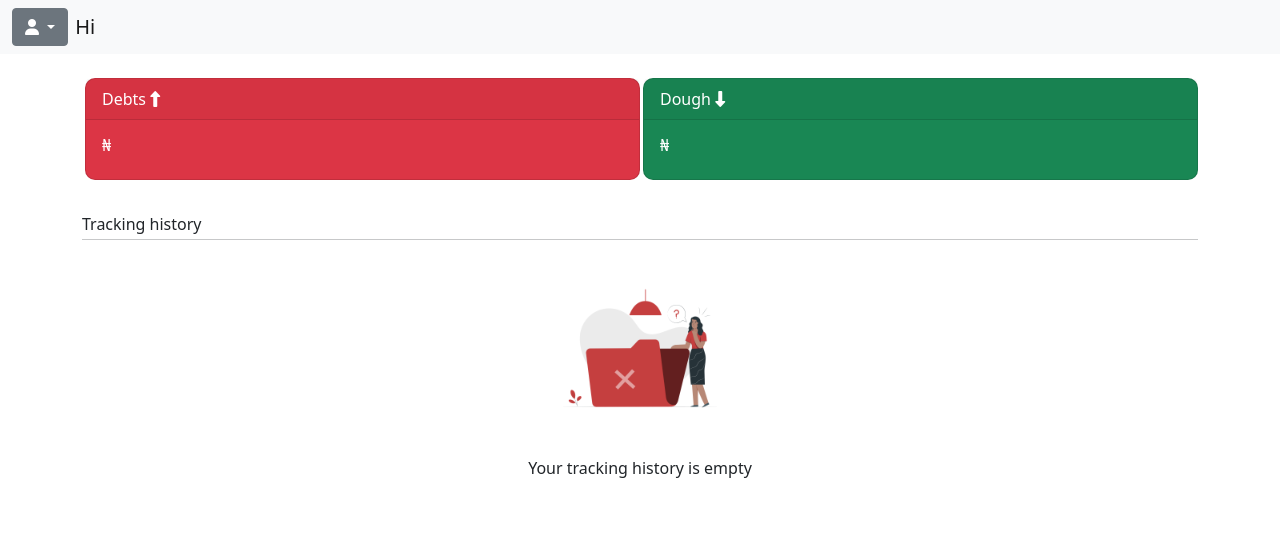
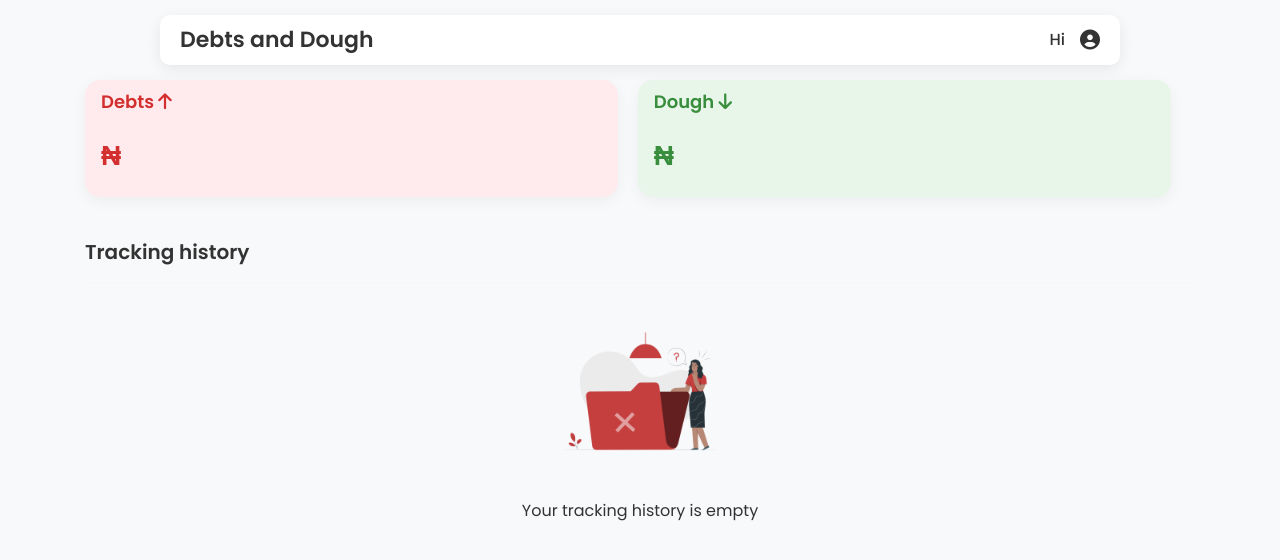
Before and after one commit to Omachonu-prosper/debts-and-dough, a Flask app: template templates/index.html in a window 1280 px wide. Shown: the top 560 px of the page. Run offline with Flask 3, Linux system fonts and the light colour scheme; the template is opened without the code that fills it, so the values that code supplies are empty; some libraries are stand-ins or nearby versions.

Commit message:
Modernize UI

```diff
--- a/static/css/styles.css
+++ b/static/css/styles.css
@@ -1,58 +1,207 @@
-.mr3 {
-    margin-right: 3px;
+/* General styles */
+body {
+    font-family: 'Poppins', sans-serif;
+    background-color: #f8f9fa;
+    color: #333;
 }
 
-.ml3 {
-    margin-left: 3px;
+.container {
+    padding: 0 15px;
 }
 
-.br10 {
-    border-radius: 10px;
+/* Cards */
+.card-section {
+    display: flex;
+    gap: 20px;
+    margin-top: 30px;
 }
 
-.pl-7px {
-    padding-left: 7px;
+.card {
+    border-radius: 15px;
+    box-shadow: 0 4px 15px rgba(0, 0, 0, 0.05);
+    border: none;
+    transition: transform 0.3s;
+}
+
+.card:hover {
+    transform: translateY(-5px);
+}
+
+.card-header {
+    font-weight: 600;
+    font-size: 18px;
+    border-bottom: none;
+    background-color: transparent;
+}
+
+.card-title {
+    font-size: 28px;
+    font-weight: 700;
+}
+
+.bg-danger {
+    background-color: #ffebee !important;
+    color: #d32f2f !important;
+}
+
+.bg-success {
+    background-color: #e8f5e9 !important;
+    color: #388e3c !important;
+}
+
+/* Tracking history */
+.tracking-history {
+    margin-top: 40px;
+}
+
+.tracking-history-p {
+    font-size: 20px;
+    font-weight: 600;
+    margin-bottom: 15px;
+}
+
+.tracking-hr {
+    margin-top: 0;
+    border-top: 1px solid #eee;
+}
+
+.tracking-table .small-font {
+    font-size: 14px;
+}
+
+.icon-red {
+    color: #d32f2f;
+}
+
+.icon-green {
+    color: #388e3c;
 }
 
 .no-underline {
     text-decoration: none;
 }
 
-.row>* {
-    padding-right: unset;
-    padding-left: unset;
+.w-48 {
+    width: 48%;
 }
 
-.tracking-history-p {
-    margin-bottom: 3px;
+/* Transaction List */
+.transaction-list {
+    list-style: none;
+    padding: 0;
 }
 
-.tracking-hr {
-    margin-top: 3px
+.transaction-item {
+    display: flex;
+    align-items: center;
+    justify-content: space-between;
+    padding: 15px;
+    margin-bottom: 10px;
+    background-color: #fff;
+    border-radius: 10px;
+    box-shadow: 0 2px 5px rgba(0,0,0,0.05);
 }
 
-.tracking-table {
-    position: relative;
+.transaction-details {
+    display: flex;
+    align-items: center;
+    flex-grow: 1;
 }
 
-.tracking-amount {
-    position: absolute;
-    right: 0;
+.transaction-icon {
+    width: 40px;
+    height: 40px;
+    border-radius: 50%;
+    display: flex;
+    align-items: center;
+    justify-content: center;
+    margin-right: 15px;
 }
 
-
-.tracking-th {
-    width: 10%;
+.transaction-icon .fa-arrow-down {
+    color: #d32f2f;
 }
 
-.small-font {
-    font-size: 13px;
+.transaction-icon .fa-arrow-up {
+    color: #388e3c;
 }
 
-.icon-red {
-    color: #dc3545!important;
+.transaction-icon.bg-danger-light {
+    background-color: #ffebee;
 }
 
-.icon-green {
-    color: #198754!important;
+.transaction-icon.bg-success-light {
+    background-color: #e8f5e9;
 }
+
+.transaction-description {
+    font-weight: 500;
+}
+
+.transaction-date {
+    font-size: 12px;
+    color: #888;
+}
+
+.transaction-amount {
+    font-weight: 600;
+}
+
+.transaction-amount.text-danger {
+    color: #d32f2f !important;
+}
+
+.transaction-amount.text-success {
+    color: #388e3c !important;
+}
+
+/* Floating Navbar */
+.floating-nav {
+    position: sticky;
+    top: 15px;
+    z-index: 1020;
+    margin: 0 auto 30px auto;
+    width: 100%;
+    max-width: 960px; /* or your preferred max-width */
+    background-color: rgba(255, 255, 255, 0.9);
+    backdrop-filter: blur(10px);
+    border-radius: 10px;
+    box-shadow: 0 4px 15px rgba(0, 0, 0, 0.08);
+    padding: 10px 20px;
+    display: flex;
+    justify-content: space-between;
+    align-items: center;
+}
+
+.nav-brand h3 {
+    font-size: 22px;
+    font-weight: 600;
+    margin: 0;
+}
+
+.nav-user {
+    display: flex;
+    align-items: center;
+}
+
+.nav-user .username {
+    margin-right: 15px;
+    font-weight: 500;
+}
+
+.nav-user .dropdown-toggle {
+    background: transparent;
+    border: none;
+    color: #333;
+    font-size: 20px;
+}
+
+.nav-user .dropdown-toggle::after {
+    display: none; /* Hides the default caret */
+}
+
+.nav-user .dropdown-menu {
+    border-radius: 8px;
+    box-shadow: 0 4px 15px rgba(0, 0, 0, 0.1);
+    border: none;
+}
--- a/templates/index.html
+++ b/templates/index.html
@@ -1,49 +1,26 @@
 {% extends "layout.html" %}
 {% block content %}
 
-<nav class="navbar navbar-light bg-light">
-    <div class="container-fluid justify-content-start">
-        <div class="dropdown">
-            <a class="btn btn-secondary dropdown-toggle" href="#" role="button" id="dropdownMenuLink" data-bs-toggle="dropdown" aria-expanded="false">
-                <i class="fa-solid fa-user"></i>
-            </a>
-
-            <ul class="dropdown-menu" aria-labelledby="dropdownMenuLink">
-                <li><a class="dropdown-item" href="{{ url_for('logout') }}">Logout</a></li>
-            </ul>
-        </div>
-        <span class="navbar-brand mb-0 h1 pl-7px">Hi {{user.get('username', '')}}</span>
-    </div>
-</nav>
-
-
-<div class="container-sm my-4">
-
-    <!-- Card section -->
-    <section class="container">
-        <div class="row">
-            <a href="{{ url_for('debts_page') }}" class="w-40 col no-underline">
-                <div class="card text-white bg-danger mb-3 ml3 br10">
-                    <div class="card-header">Debts <i class="fa-solid fa-up-long"></i></div>
+<section class="card-section">
+    <a href="{{ url_for('debts_page') }}" class="w-48 no-underline">
+        <div class="card bg-danger">
+            <div class="card-header">Debts <i class="fa-solid fa-arrow-up"></i></div>
             <div class="card-body">
-                    <h6 class="card-title">₦{{user.get('debts_display', '0.00')}}</h6>
+                <h4 class="card-title">₦{{user.get('debts_display', '0.00')}}</h4>
             </div>
         </div>
     </a>
 
-            <a href="{{ url_for('dough_page') }}" class="w-40 col no-underline">
-                <div class="card text-white bg-success mb-3 w-40 col ml3 br10">
-                    <div class="card-header">Dough <i class="fa-solid fa-down-long"></i></div>
+    <a href="{{ url_for('dough_page') }}" class="w-48 no-underline">
+        <div class="card bg-success">
+            <div class="card-header">Dough <i class="fa-solid fa-arrow-down"></i></div>
             <div class="card-body">
-                    <h6 class="card-title">₦{{user.get('dough_display', '0.00')}}</h6>
+                <h4 class="card-title">₦{{user.get('dough_display', '0.00')}}</h4>
             </div>
         </div>
     </a>
-        </div>
 </section>
 
 {% include 'tracking-history.html' %}
 
-</div>
-
 {% endblock %}
--- a/templates/layout.html
+++ b/templates/layout.html
@@ -11,10 +11,13 @@
     <link href="/static/fontawesome/css/brands.css" rel="stylesheet" />
     <link href="/static/fontawesome/css/solid.css" rel="stylesheet" />
     <link rel="stylesheet" href="/static/css/styles.css">
+    <link rel="preconnect" href="https://fonts.googleapis.com">
+    <link rel="preconnect" href="https://fonts.gstatic.com" crossorigin>
+    <link href="https://fonts.googleapis.com/css2?family=Poppins:ital,wght@0,100;0,200;0,300;0,400;0,500;0,600;0,700;0,800;0,900;1,100;1,200;1,300;1,400;1,500;1,600;1,700;1,800;1,900&display=swap" rel="stylesheet">
 
     <title>{{ title }} - Debt and dough</title>
 </head>
-<body>
+<body class="body">
 
     {% with messages = get_flashed_messages(with_categories=true) %}
         {% if messages %}
@@ -28,8 +31,29 @@
         {% endif %}
     {% endwith %}
 
-    {% block content %}
-    {% endblock %}
+    <nav class="floating-nav">
+        <div class="nav-brand">
+            <h3>Debts and Dough</h3>
+        </div>
+        <div class="nav-user">
+            <span class="username">Hi {{user.get('username', '')}}</span>
+            <div class="dropdown">
+                <a class="dropdown-toggle" href="#" role="button" id="dropdownMenuLink" data-bs-toggle="dropdown" aria-expanded="false">
+                    <i class="fa-solid fa-user-circle"></i>
+                </a>
+                <ul class="dropdown-menu dropdown-menu-end" aria-labelledby="dropdownMenuLink">
+                    <li><a class="dropdown-item" href="{{ url_for('logout') }}">Logout</a></li>
+                </ul>
+            </div>
+        </div>
+    </nav>
+
+    <div class="container">
+        <main>
+            {% block content %}
+            {% endblock %}
+        </main>
+    </div>
 
     <script src="https://cdn.jsdelivr.net/npm/bootstrap@5.0.2/dist/js/bootstrap.bundle.min.js" integrity="sha384-MrcW6ZMFYlzcLA8Nl+NtUVF0sA7MsXsP1UyJoMp4YLEuNSfAP+JcXn/tWtIaxVXM" crossorigin="anonymous"></script>
     <script>
--- a/templates/tracking-history.html
+++ b/templates/tracking-history.html
@@ -1,5 +1,4 @@
-<!-- Tracking history section -->
-<section class="mt-3">
+<section class="tracking-history">
 	<p class="tracking-history-p">Tracking history</p>
 	<hr class="tracking-hr">
 
@@ -11,34 +10,30 @@
 		</div>
 	{% else %}
 		<!-- Display the tracking history -->
-		<div>
-			<table class="table table-borderless tracking-table">
-				<tbody>
-					{% for transaction in user.get('transactions') %}
+		<ul class="transaction-list">
+			{% for transaction in user.get('transactions') %}
+				<li class="transaction-item" data-bs-toggle="tooltip" data-bs-placement="bottom" title="{{transaction.get('created_at')}}">
+					<div class="transaction-details">
 						{% if transaction.get('type') == 'debt' %}
-							<tr>
-								<th scope="row" class="tracking-th"><i class="fa-solid fa-down-left-and-up-right-to-center icon-red"></i></th>
-								<td class="small-font">{{ transaction.get('description') }}</td>
-								<td class="">
-									<span class="tracking-amount small-font data-bs-toggle="tooltip" data-bs-placement="bottom" title="{{transaction.get('created_at')  }}">
-										₦{{ transaction.get('amount_display') }}
-									</span>
-								</td>
-							</tr>
+							<div class="transaction-icon bg-danger-light">
+								<i class="fa-solid fa-arrow-down"></i>
+							</div>
 						{% else %}
-							<tr>
-								<th scope="row" class="tracking-th"><i class="fa-solid fa-down-left-and-up-right-to-center icon-green"></i></th>
-								<td class="small-font">{{ transaction.get('description') }}</td>
-								<td class="">
-									<span class="tracking-amount small-font" data-bs-toggle="tooltip" data-bs-placement="bottom" title="{{transaction.get('created_at')  }}">
-										₦{{ transaction.get('amount_display') }}
-									</span>
-								</td>
-							</tr>
+							<div class="transaction-icon bg-success-light">
+								<i class="fa-solid fa-arrow-up"></i>
+							</div>
 						{% endif %}
-					{% endfor %}
-				</tbody>
-			</table>
-		</div>
+						<div>
+							<div class="transaction-description">{{ transaction.get('description') }}</div>
+						</div>
+					</div>
+					{% if transaction.get('type') == 'debt' %}
+						<div class="transaction-amount text-danger">-₦{{ transaction.get('amount_display') }}</div>
+					{% else %}
+						<div class="transaction-amount text-success">+₦{{ transaction.get('amount_display') }}</div>
+					{% endif %}
+				</li>
+			{% endfor %}
+		</ul>
 	{% endif %}
 </section>
```
Also changed, not shown: templates/debts.html (+78 -24 lines). Lines whose indentation alone changed are shown as unchanged.
